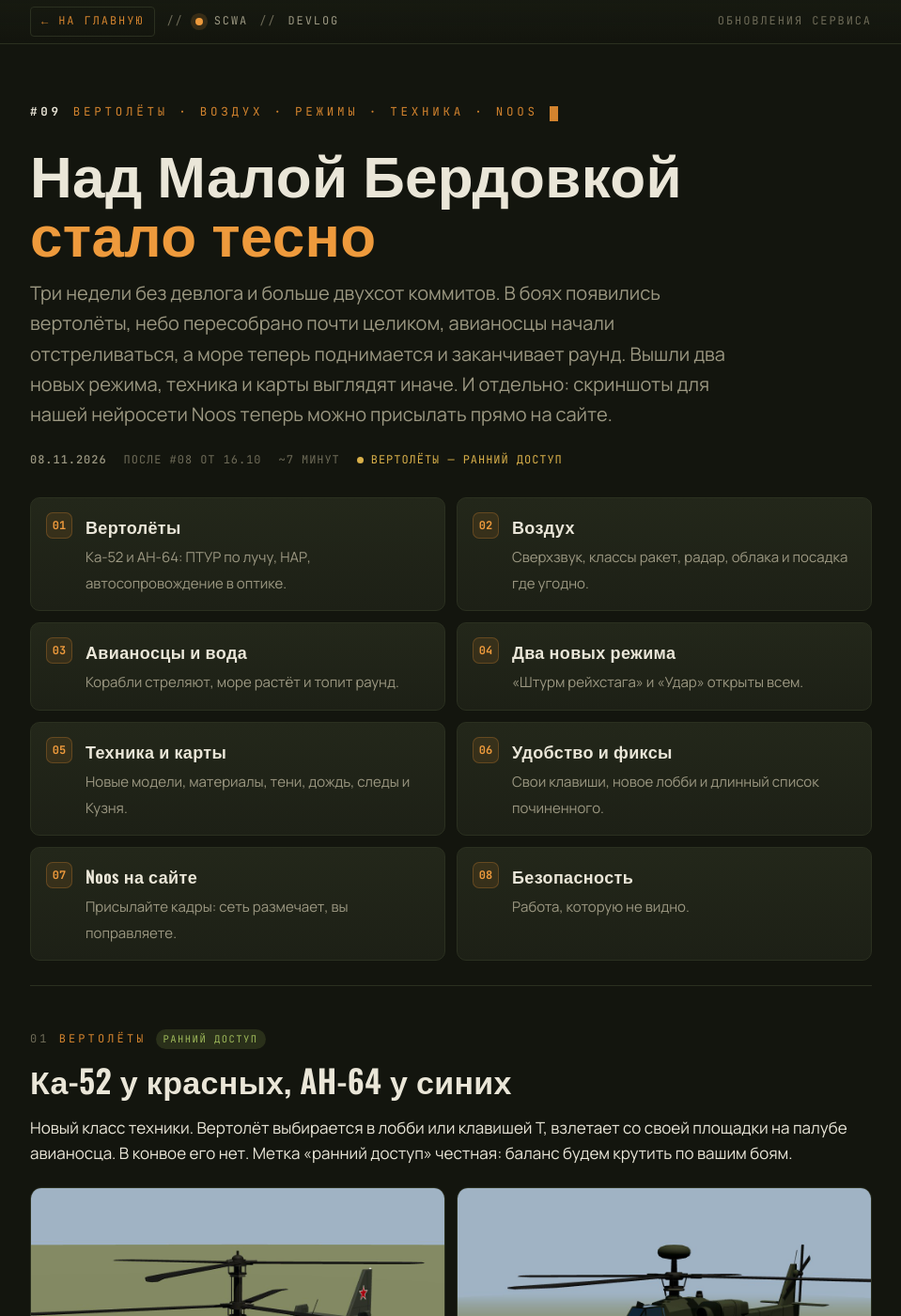
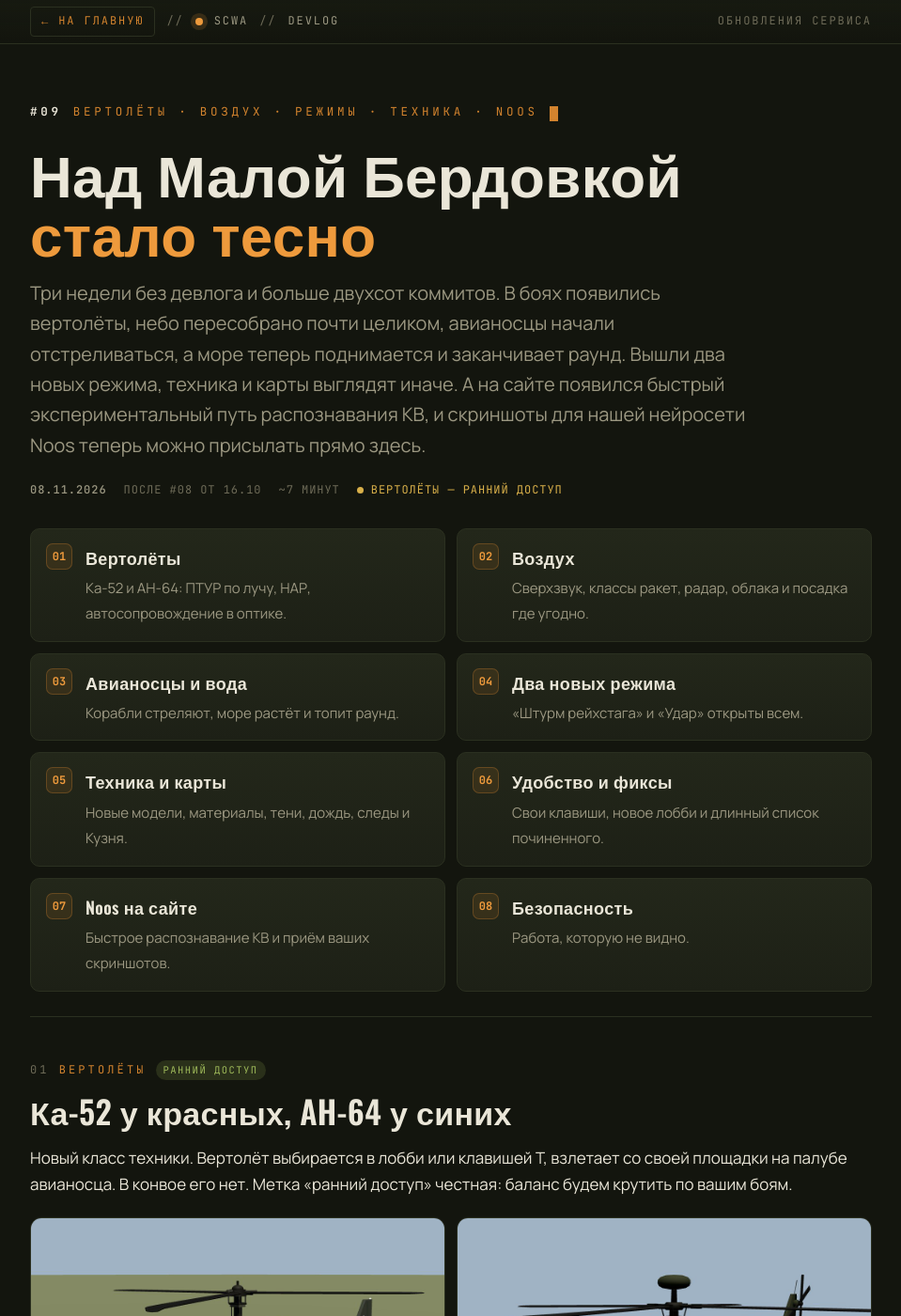
Before and after one commit to sahabush/Stalcraft-Clan-Analytics, a Jekyll site: the page devlog_09_helicopters_air_noos.html, which Jekyll copies as it is, in a window 1280 px wide and 1400 px high. Shown: the whole window at 94% size, without its empty margins (160-1119 px from the left). Built offline with Jekyll 4.4.1, drawn with Linux system fonts in a browser that asks for light colours; some of the changed text lies outside the part shown.

Commit message:
Update devlog_09_helicopters_air_noos.html
Добавлен пункт про экспериментальное распознавание

```diff
--- a/devlog_09_helicopters_air_noos.html
+++ b/devlog_09_helicopters_air_noos.html
@@ -4,7 +4,7 @@
 <meta charset="UTF-8">
 <title>SCWA · Devlog #9 — Над Малой Бердовкой стало тесно</title>
 <meta name="viewport" content="width=device-width, initial-scale=1.0">
-<meta name="description" content="Вертолёты Ка-52 и AH-64 в боях 5×5, переделанный воздух, авианосцы с ПВО, поднимающееся море, «Штурм рейхстага» и «Удар», новые материалы техники и карты. А ещё скриншоты для Noos теперь можно присылать на сайте.">
+<meta name="description" content="Вертолёты Ка-52 и AH-64 в боях 5×5, переделанный воздух, авианосцы с ПВО, поднимающееся море, «Штурм рейхстага» и «Удар», новые материалы техники и карты. На сайте — быстрое экспериментальное распознавание КВ и приём скриншотов для Noos.">
 <link rel="preconnect" href="https://fonts.googleapis.com">
 <link rel="preconnect" href="https://fonts.gstatic.com" crossorigin>
 <link href="https://fonts.googleapis.com/css2?family=Oswald:wght@400;500;600;700&family=Manrope:wght@400;500;600;700;800&family=JetBrains+Mono:wght@400;500;700&display=swap&subset=cyrillic,latin" rel="stylesheet">
@@ -257,7 +257,7 @@
         <span class="cursor" aria-hidden="true"></span>
       </div>
       <h1>Над Малой Бердовкой <span class="hl">стало тесно</span></h1>
-      <p class="lede">Три недели без девлога и больше двухсот коммитов. В боях появились вертолёты, небо пересобрано почти целиком, авианосцы начали отстреливаться, а море теперь поднимается и заканчивает раунд. Вышли два новых режима, техника и карты выглядят иначе. И отдельно: скриншоты для нашей нейросети Noos теперь можно присылать прямо на сайте.</p>
+      <p class="lede">Три недели без девлога и больше двухсот коммитов. В боях появились вертолёты, небо пересобрано почти целиком, авианосцы начали отстреливаться, а море теперь поднимается и заканчивает раунд. Вышли два новых режима, техника и карты выглядят иначе. А на сайте появился быстрый экспериментальный путь распознавания КВ, и скриншоты для нашей нейросети Noos теперь можно присылать прямо здесь.</p>
       <div class="meta">
         <span><b>08.11.2026</b></span>
         <span>после #08 от 16.10</span>
@@ -272,7 +272,7 @@
         <a href="#modes"><span class="n">04</span><b>Два новых режима</b><span>«Штурм рейхстага» и «Удар» открыты всем.</span></a>
         <a href="#look"><span class="n">05</span><b>Техника и карты</b><span>Новые модели, материалы, тени, дождь, следы и Кузня.</span></a>
         <a href="#fixes"><span class="n">06</span><b>Удобство и фиксы</b><span>Свои клавиши, новое лобби и длинный список починенного.</span></a>
-        <a href="#noos"><span class="n">07</span><b>Noos на сайте</b><span>Присылайте кадры: сеть размечает, вы поправляете.</span></a>
+        <a href="#noos"><span class="n">07</span><b>Noos на сайте</b><span>Быстрое распознавание КВ и приём ваших скриншотов.</span></a>
         <a href="#security"><span class="n">08</span><b>Безопасность</b><span>Работа, которую не видно.</span></a>
       </nav>
     </header>
@@ -457,6 +457,22 @@
         <svg width="18" height="18" viewBox="0 0 24 24" fill="none" stroke="#D9B04A" stroke-width="2" stroke-linecap="round" stroke-linejoin="round" aria-hidden="true"><path d="M12 9v4M12 17h.01"/><path d="M10.3 3.9 1.8 18a2 2 0 0 0 1.7 3h17a2 2 0 0 0 1.7-3L13.7 3.9a2 2 0 0 0-3.4 0z"/></svg>
         <span><b>Цель, а не готовая функция:</b> мы хотим, чтобы Noos понимала кадр целиком — оружие, прицел, артефакт в аномалии, локацию по миникарте. До этого далеко, и без ваших скриншотов не дойти.</span>
       </div>
+
+      <h2 style="font-size:24px;margin-top:30px">Распознавание КВ: экспериментальный путь</h2>
+      <p>На странице загрузки появился переключатель «Экспериментальное распознавание». Сводку КВ тогда читает Noos: в среднем кадр разбирается примерно в шесть раз быстрее, чем обычным путём, и никнеймы она понимает намного лучше.</p>
+      <ul class="list">
+        <li><b>Читает только главное:</b> игроков и очки команд.</li>
+        <li><b>Если не справится,</b> кадр сам уйдёт обычным путём.</li>
+        <li><b>Путь экспериментальный.</b> Ошибается не так, как обычный, а очки второй команды иногда не дочитывает, тогда их вписываете вы. Таблицу в любом случае проверяете сами.</li>
+      </ul>
+
+      <p>Проверять теперь проще и на обычном пути: экран подсвечивает всё подозрительное.</p>
+      <ul class="list">
+        <li><b>Цифры,</b> в которых сеть не уверена.</li>
+        <li><b>Пустые ячейки.</b></li>
+        <li><b>Счёт больше, чем у строки выше:</b> игра сортирует таблицу по счёту, так что это почти всегда неверная цифра.</li>
+        <li><b>Ники:</b> пустые, повторяющиеся и те, кого нет в составе клана.</li>
+      </ul>
     </section>
 
     <!-- ===== БЕЗОПАСНОСТЬ ===== -->
```
